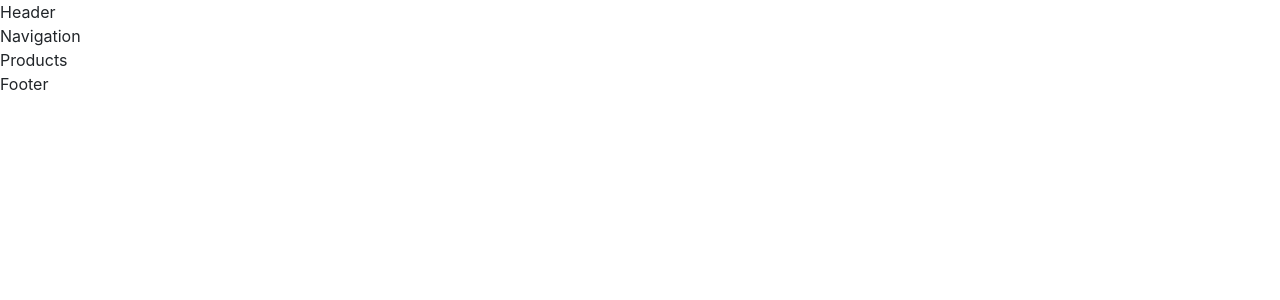
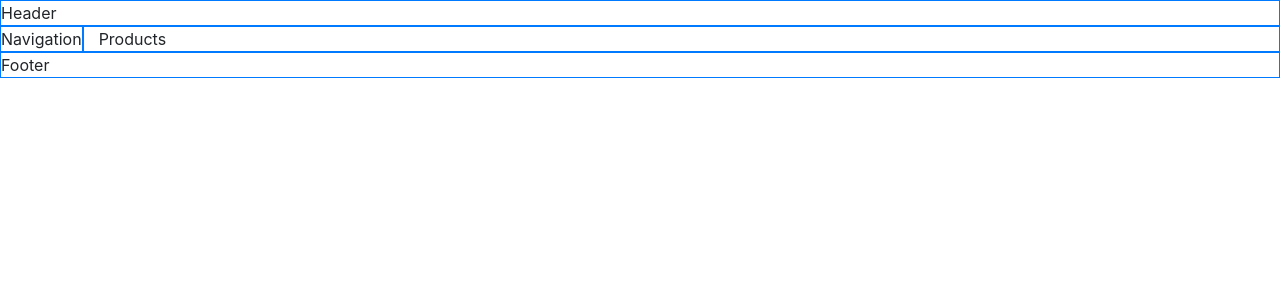
Before and after one commit to Mykhailo-Gogol/react-app-shop, a React (Create React App) app: page / in a window 1280 px wide. Shown: the top 300 px of the page. Built offline with nearby package versions, Linux system fonts and the light colour scheme.

Commit message:
Додає стилі bootstrap

```diff
--- a/src/App.css
+++ /dev/null
@@ -1,17 +0,0 @@
-.header,
-.footer,
-.main,
-.navigation,
-.products {
-  padding: 10px;
-}
-
-.header,
-.footer,
-.main {
-  border: 1px solid grey;
-  width: 100vw;
-}
-.main {
-  display: flex;
-}
--- a/src/App.js
+++ b/src/App.js
@@ -1,4 +1,3 @@
-import "./App.css";
 import "modern-normalize/modern-normalize.css";
 import "bootstrap/dist/css/bootstrap.min.css";
 
@@ -10,13 +9,15 @@ import Products from "./components/Products";
 
 function App() {
   return (
-    <div className="App">
-      <Header className="header" />
-      <Main className="d-flex">
-        <Navigation className="navigation" />
-        <Products className="products" />
+    <div className="">
+      <Header />
+      <Main>
+        <div className="d-flex flex-row">
+          <Navigation />
+          <Products />
+        </div>
       </Main>
-      <Footer className="footer" />
+      <Footer />
     </div>
   );
 }
--- a/src/components/Footer/index.js
+++ b/src/components/Footer/index.js
@@ -1,7 +1,7 @@
 import React from "react";
 
 const Footer = () => {
-  return <div>Footer</div>;
+  return <div className="border border-primary">Footer</div>;
 };
 
 export default Footer;
--- a/src/components/Header/index.js
+++ b/src/components/Header/index.js
@@ -1,7 +1,7 @@
 import React from "react";
 
 const Header = () => {
-  return <div>Header</div>;
+  return <div className="border border-primary">Header</div>;
 };
 
 export default Header;
--- a/src/components/Navigation/index.js
+++ b/src/components/Navigation/index.js
@@ -1,7 +1,7 @@
 import React from "react";
 
 const Navigation = () => {
-  return <div>Navigation</div>;
+  return <div className="border border-primary">Navigation</div>;
 };
 
 export default Navigation;
--- a/src/components/Products/index.js
+++ b/src/components/Products/index.js
@@ -1,7 +1,7 @@
 import React from "react";
 
 const Products = () => {
-  return <div>Products</div>;
+  return <div className="container-fluid border border-primary">Products</div>;
 };
 
 export default Products;
```
